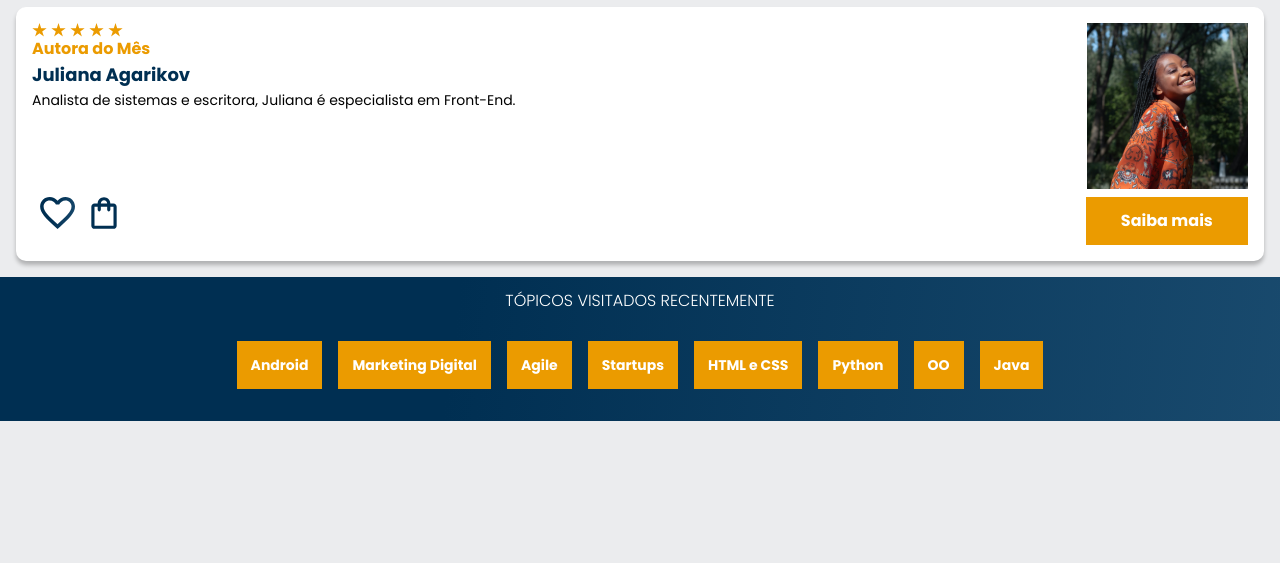
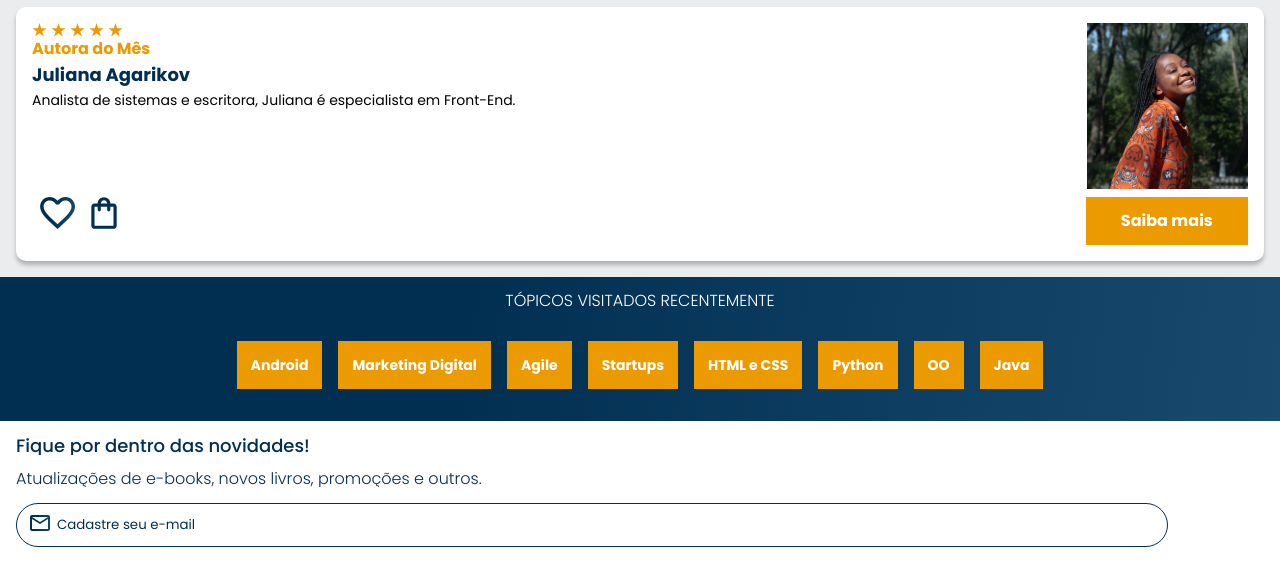
Before and after one commit to Jhonnata-Virginio/AluraBooks, a plain HTML site: page index.html in a window 1280 px wide. Shown: the part 1916-2479 px from the top of the page. Before the commit the page ends 2337 px from the top, so only its background shows below. Drawn offline with nearby package versions, Linux system fonts and the light colour scheme.

Commit message:
STARTING LAST SECTION; ORGANIZING CONTACT METHODS AND CORRECTING THE BANNER PLACEHOLDER

```diff
--- a/index.html
+++ b/index.html
@@ -368,6 +368,20 @@
 
             </section>
 
+            <section class="contato">
+
+                <div class="contato__descricao">
+
+                    <h2 class="contato__titulo">Fique por dentro das novidades!</h2>
+
+                    <p class="contato__texto">Atualizações de e-books, novos livros, promoções e outros.</p>
+
+                </div>
+
+                <input type="email" placeholder="Cadastre seu e-mail" class="contato__email">
+
+            </section>
+
         </main>
 
         <footer></footer>
--- a/styles/banner.css
+++ b/styles/banner.css
@@ -23,3 +23,13 @@
     padding: 1em;
     width: 100%;
 }
+
+.banner__pesquisa::placeholder {
+    font-family: var(--fonte-principal);
+    font-size: 14px;
+    font-weight: 400;
+    text-align: center;
+    color: var(--branco);
+    background: url(../img/Lupa.svg) no-repeat;
+    background-position: 0.5em;
+}
--- /dev/null
+++ b/styles/contato.css
@@ -0,0 +1,36 @@
+.contato {
+    background-color: var(--branco);
+    padding: 1em;
+}
+
+.contato__titulo, .contato__texto {
+    background: var(--azul-degrade);
+    background-clip: text;
+    -webkit-background-clip: text;
+    -webkit-text-fill-color: transparent;
+}
+
+.contato__titulo{
+    font-size: 18px;
+    font-weight: 500;
+}
+
+.contato__texto {
+    font-weight: 300;
+    margin: 1em 0;
+}
+
+.contato__email {
+    padding: 1em;
+    border: 1px solid var(--azul);
+    border-radius: 24px;
+    width: 90%;
+    color: var(--azul);
+}
+
+.contato__email::placeholder{
+    background: url("../img/Email.svg") no-repeat;
+    font-family: var(--fonte-principal);
+    color: var(--azul);
+    padding-left: 2em;
+}
--- a/styles/styles.css
+++ b/styles/styles.css
@@ -6,6 +6,7 @@
 @import url(../styles/banner.css);
 @import url(../styles/carrossel.css);
 @import url(../styles/topicos.css);
+@import url(../styles/contato.css);
 
 :root {
     --cor-de-fundo: #EBECEE;
```
